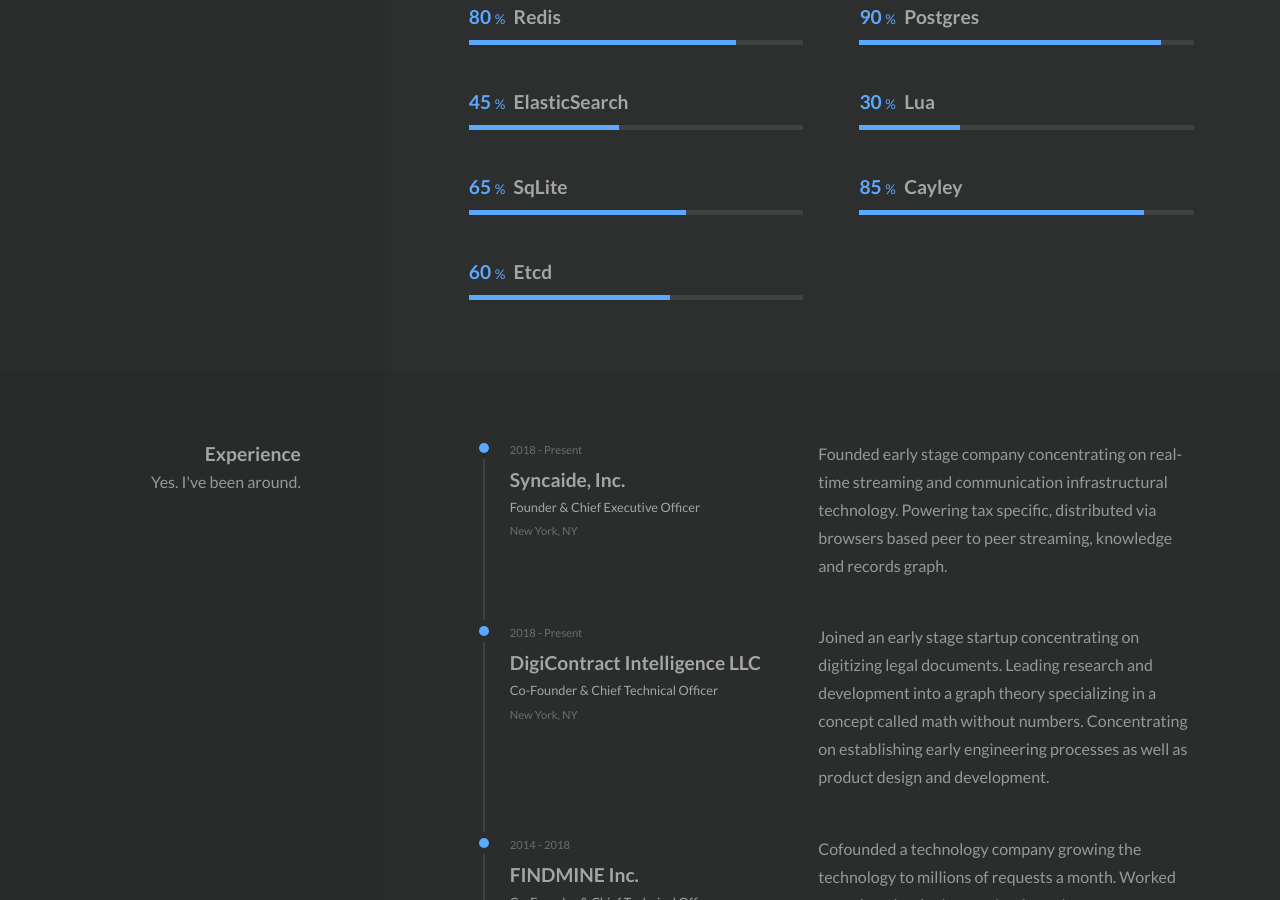
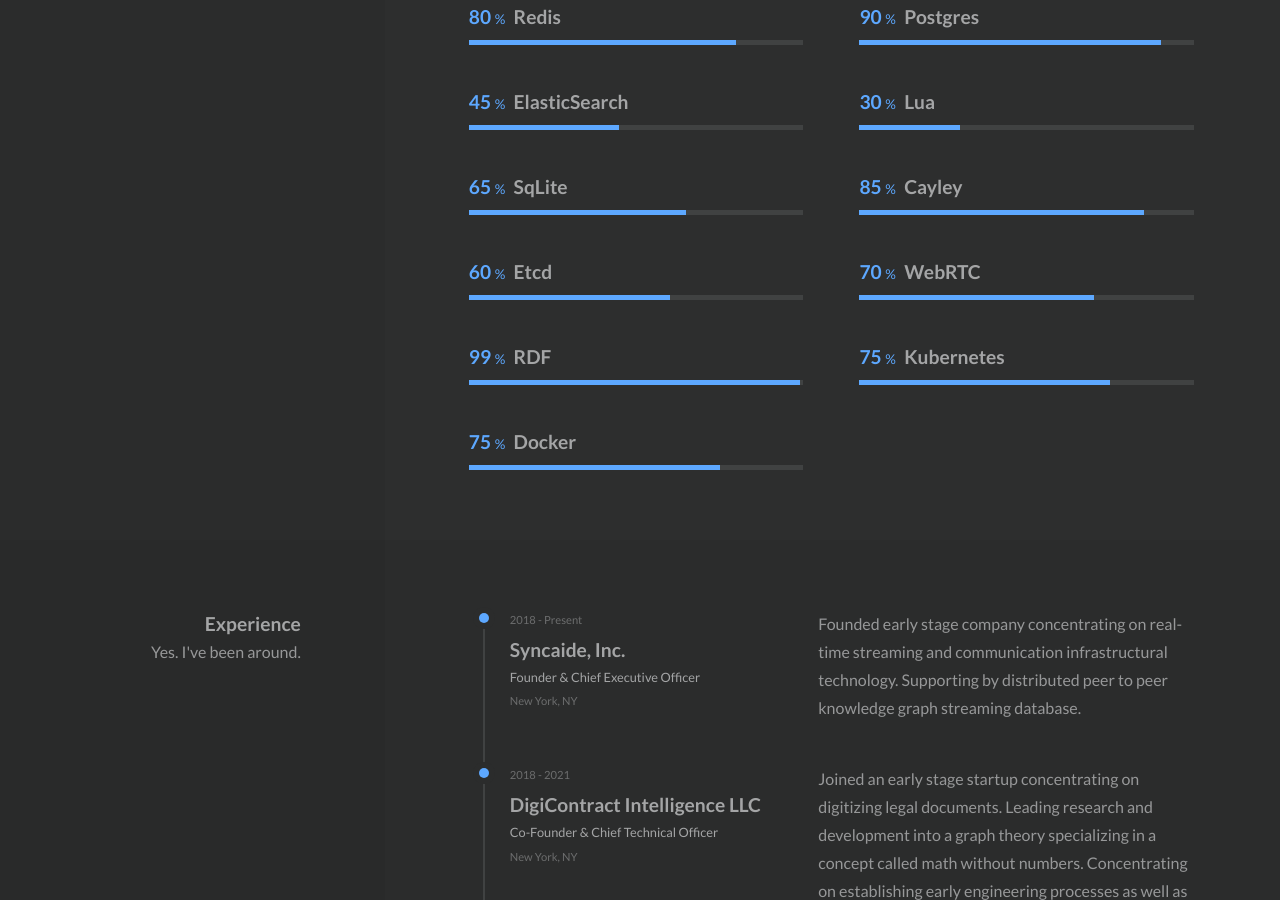
Before and after one commit to trivigy/trivigy.github.io, a Jekyll site: the page built from index.html, in a window 1280 px wide and 900 px high, scrolled down 2577 px. Built offline with Jekyll 4.4.1, drawn with Linux system fonts in a browser that asks for light colours; some web fonts are replaced.

Commit message:
Minor updates to reflect latest updates

```diff
--- a/_config.yml
+++ b/_config.yml
@@ -47,7 +47,7 @@
 
 skills:
   - name: Rust
-    percent: 65
+    percent: 85
   - name: Assembly
     percent: 60
   - name: TypeScript
@@ -96,6 +96,14 @@
     percent: 85
   - name: Etcd
     percent: 60
+  - name: WebRTC
+    percent: 70
+  - name: RDF
+    percent: 99
+  - name: Kubernetes
+    percent: 75
+  - name: Docker
+    percent: 75
 
 projects:
   - name: multiset
@@ -142,12 +150,12 @@
     timeframe: 2018 - Present
     description: >-
       Founded early stage company concentrating on real-time streaming and
-      communication infrastructural technology. Powering tax specific, distributed
-      via browsers based peer to peer streaming, knowledge and records graph.
+      communication infrastructural technology. Supporting by distributed
+      peer to peer knowledge graph streaming database.
   - company: DigiContract Intelligence LLC
     position: Co-Founder & Chief Technical Officer
     location: New York, NY
-    timeframe: 2018 - Present
+    timeframe: 2018 - 2021
     description: >-
       Joined an early stage startup concentrating on digitizing legal documents.
       Leading research and development into a graph theory specializing in a
```
Also changed, not shown: Gemfile.lock.
